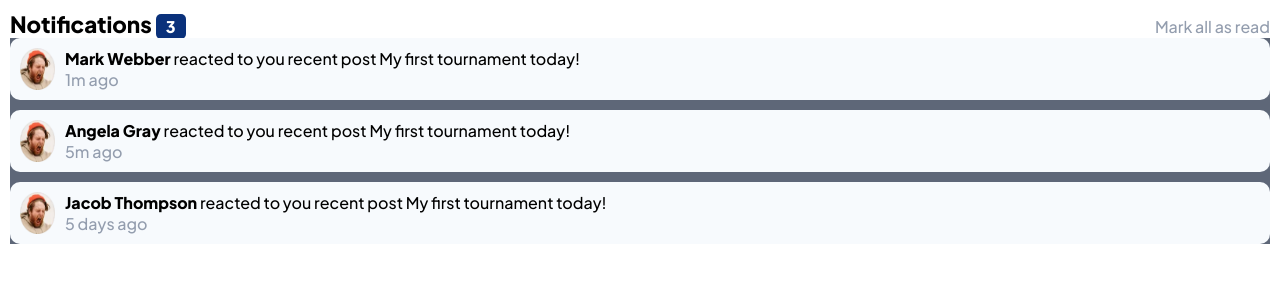
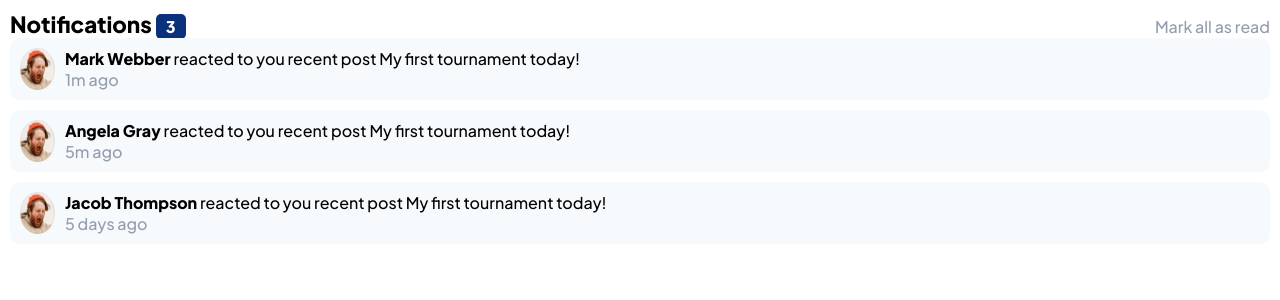
Before and after one commit to adie9/notifications-page, a React (Vite) app: page / in a window 1280 px wide. Shown: the top 300 px of the page. Built offline with nearby package versions, Linux system fonts and the light colour scheme.

Commit message:
Removed Feed bg-color

```diff
--- a/styles/index.css
+++ b/styles/index.css
@@ -32,7 +32,6 @@ body {
 }
 
 .feed-container {
-  background-color: hsl(219, 12%, 42%);
   display: flex;
   flex-direction: column;
   row-gap: 10px;
--- a/styles/index.scss
+++ b/styles/index.scss
@@ -54,7 +54,6 @@ $pr-blue: hsl(219, 85%, 26%);
 
 // Feed styles
 .feed-container {
-    background-color: $dark-grayish-blue;
     display: flex;
     flex-direction: column;
     row-gap: 10px;
```
Also changed, not shown: 1 other file (tests, documents, lock files or other folders).
